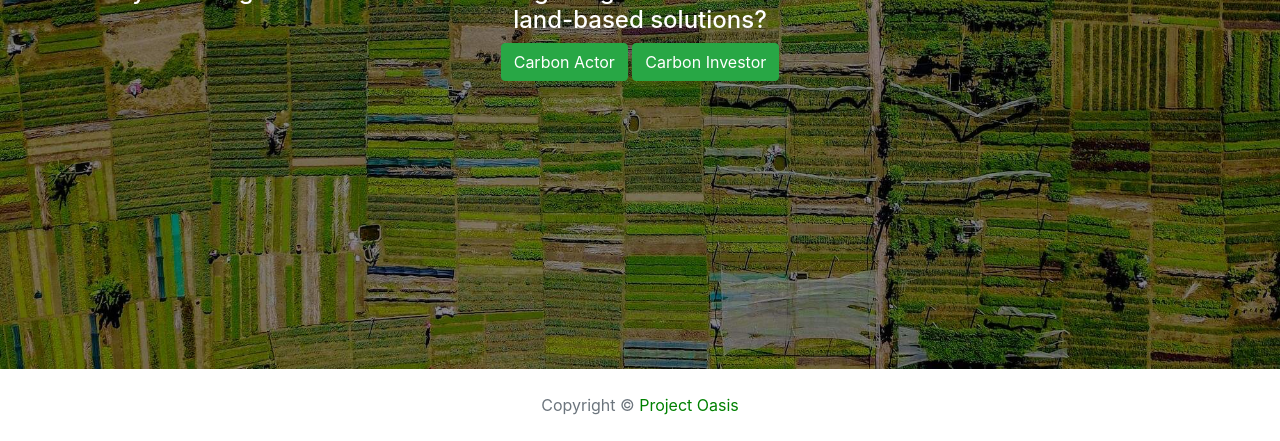
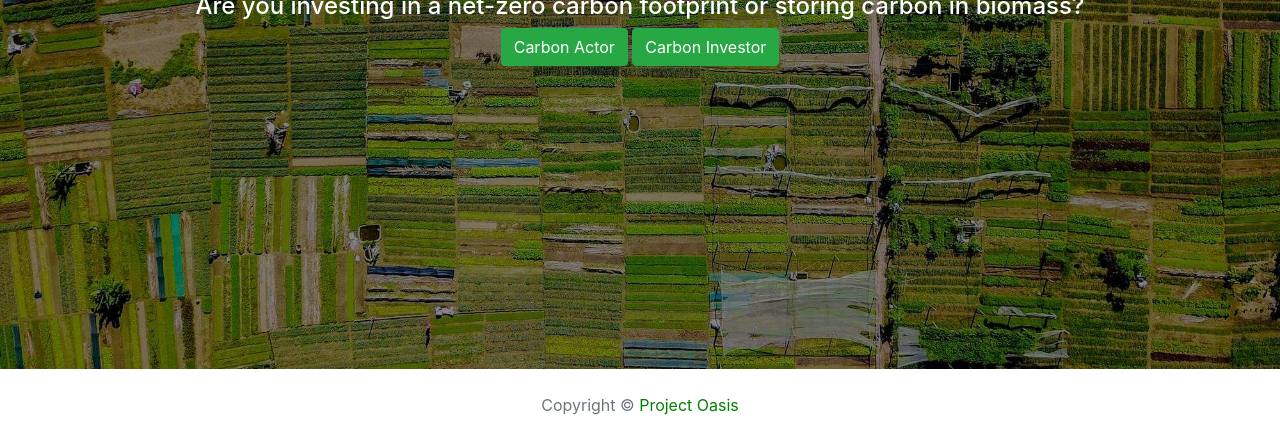
Before and after one commit to smrbu/project-oasis, a plain HTML site: page index.html in a window 1280 px wide. Shown: the part 407-848 px from the top of the page. Drawn offline with nearby package versions, Linux system fonts and the light colour scheme.

Commit message:
change of landing page message

```diff
--- a/index.html
+++ b/index.html
@@ -48,7 +48,7 @@
           <div class="row h-100 align-items-center">
             <div class="col-12 text-center">
               <h1 class="text-white" class="font-weight-bold">Together we green the planet and remove CO2</h1>
-              <h4 class="text-white" class="lead">Are you an organization who invests in getting carbon neutral or an actor who stores carbon with land-based solutions?</h4>
+              <h4 class="text-white" class="lead">Are you investing in a net-zero carbon footprint or storing carbon in biomass?</h4>
                 <a class="btn btn-success" href="actors-form.html" role="button">Carbon Actor</a>
                 <a class="btn btn-success" href="subscribe.html" role="button">Carbon Investor</a>
               </p>
```
